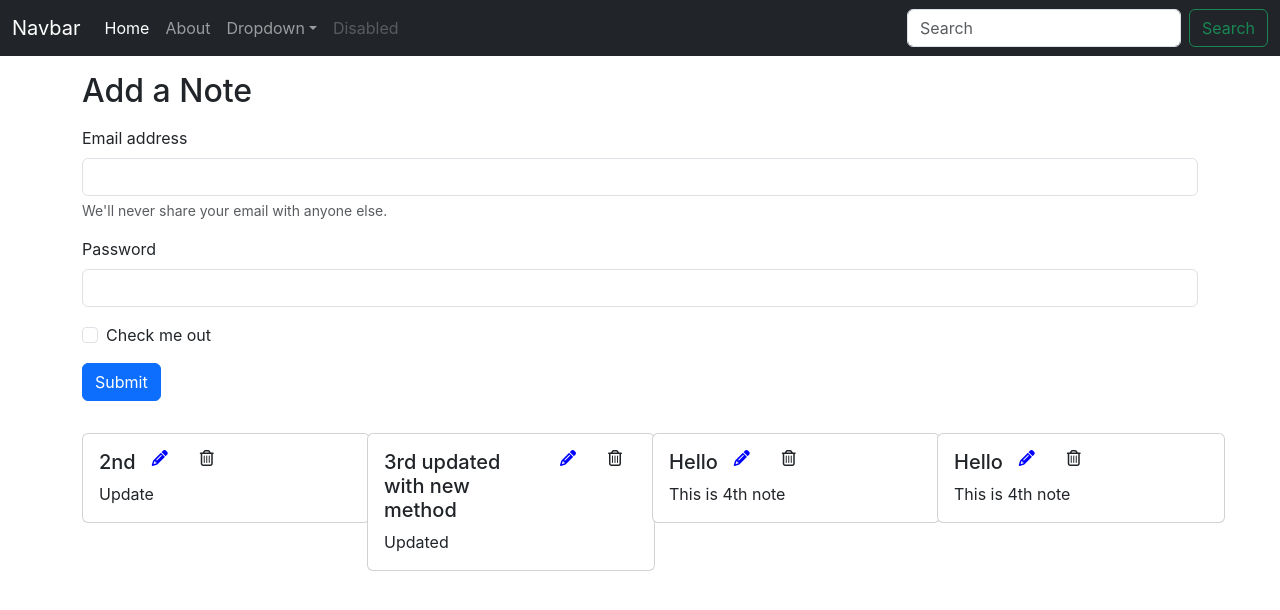
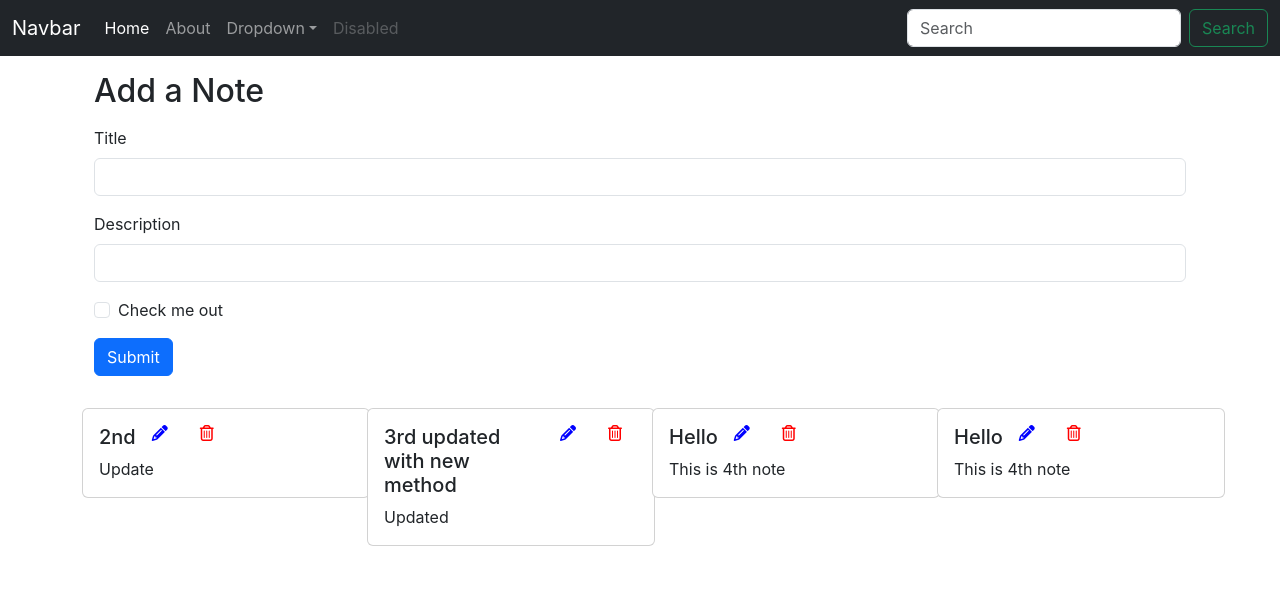
Before and after one commit to aryangupta0001/notescloud, a React (Create React App) app: page / in a window 1280 px wide. Shown: the top 610 px of the page. Built offline with nearby package versions, Linux system fonts and the light colour scheme.

Commit message:
notes array update

```diff
--- /dev/null
+++ b/src/components/AddNote.js
@@ -0,0 +1,44 @@
+import React, { useContext, useState } from 'react'
+import noteContext from '../context/notes/noteContext'
+
+
+const AddNote = () => {
+    const context = useContext(noteContext);
+    const { addNote } = context;
+
+    const [note, setNote] = useState({ title: "", description: "", tag: "" });
+
+    const onChange = (e) => {
+        setNote({...note, [e.target.name] : e.target.value})
+    }
+
+    const handleClick = (e) => {
+        e.preventDefault();
+        addNote(note);
+    }
+
+    return (
+        <div>
+            <div className="container my-3">
+                <h2>Add a Note</h2>
+                <form className="my-3">
+                    <div className="mb-3">
+                        <label htmlFor="title" className="form-label">Title</label>
+                        <input type="text" className="form-control" id="title" name='title' onChange={onChange} />
+                    </div>
+                    <div className="mb-3">
+                        <label htmlFor="desc" className="form-label">Description</label>
+                        <input type="text" className="form-control" id="descripiton" name='description' onChange={onChange} />
+                    </div>
+                    <div className="mb-3 form-check">
+                        <input type="checkbox" className="form-check-input" id="exampleCheck1" />
+                        <label className="form-check-label" htmlFor="exampleCheck1">Check me out</label>
+                    </div>
+                    <button type="submit" className="btn btn-primary" onClick={handleClick}>Submit</button>
+                </form>
+            </div>
+        </div>
+    )
+}
+
+export default AddNote
--- a/src/components/Home.js
+++ b/src/components/Home.js
@@ -4,24 +4,7 @@
   return (
     <>
       <div className="container my-3">
-        <h2>Add a Note</h2>
-        <form className="my-3">
-          <div className="mb-3">
-            <label htmlFor="exampleInputEmail1" className="form-label">Email address</label>
-            <input type="email" className="form-control" id="exampleInputEmail1" aria-describedby="emailHelp" />
-            <div id="emailHelp" className="form-text">We'll never share your email with anyone else.</div>
-          </div>
-          <div className="mb-3">
-            <label htmlFor="exampleInputPassword1" className="form-label">Password</label>
-            <input type="password" className="form-control" id="exampleInputPassword1" />
-          </div>
-          <div className="mb-3 form-check">
-            <input type="checkbox" className="form-check-input" id="exampleCheck1" />
-            <label className="form-check-label" htmlFor="exampleCheck1">Check me out</label>
-          </div>
-          <button type="submit" className="btn btn-primary">Submit</button>
-        </form>
-      <Notes />
+        <Notes />
       </div>
     </>
   )
--- a/src/components/NoteItem.js
+++ b/src/components/NoteItem.js
@@ -5,12 +5,12 @@
     return (
         <div className='col-md-3'>
 
-            <div className="card my-3" style={{ width: "18rem" }}>
+            <div className="card my-3" style={{ "width": "18rem" }}>
                 <div className="card-body">
                     <div className='d-flex'>
                         <h5 className="card-title">{note.title}</h5>
                         <i className="fa-sharp fa-solid fa-pencil mx-3" style={{ "color": "#0000ff" }}></i>
-                        <i className="fa-sharp fa-regular fa-trash-can mx-3" style={{"color": "#ff0000;"}}></i>
+                        <i className="fa-sharp fa-regular fa-trash-can mx-3" style={{"color": "#ff0000"}}></i>
                     </div>
 
                     <p className="card-text">{note.description}</p>
--- a/src/components/Notes.js
+++ b/src/components/Notes.js
@@ -1,13 +1,17 @@
 import React, { useContext } from 'react'
+import NoteItem from './NoteItem';
+import AddNote from './AddNote';
+
 import noteContext from '../context/notes/noteContext'
-import NoteItem from './NoteItem';
+
 
 const Notes = () => {
     const context = useContext(noteContext);
-    const { notes, setNotes } = context;
+    const { notes } = context;
 
     return (
         <>
+            <AddNote />
             <div className="row my-3">
                 {
                     notes.map((element) => (
--- a/src/context/notes/NoteState.js
+++ b/src/context/notes/NoteState.js
@@ -46,8 +46,33 @@
 
     const [notes, setNotes] = useState(initialNotes);
 
+
+    const addNote = (title, description, tag) => {
+        const note = {
+            "_id": "64c3dcf078268980b0d6b39",
+            "title": "Hello",
+            "description": "This is 4th note [ADDDED]",
+            "tags": "general",
+            "user": "64b8efba14ec83cb47226c21",
+            "date": "2023-07-28T15:21:20.673Z",
+            "__v": 0
+        }
+
+        setNotes(notes.concat(note))
+    }
+
+    const editNote = (id) => {
+
+    }
+    const deleteNote = (id) => {
+
+    }
+
+
+
+
     return (
-        <noteContext.Provider value={{ notes, setNotes }}>
+        <noteContext.Provider value={{ notes, addNote, editNote, deleteNote }}>
             {props.children}
         </noteContext.Provider>
     )
```
